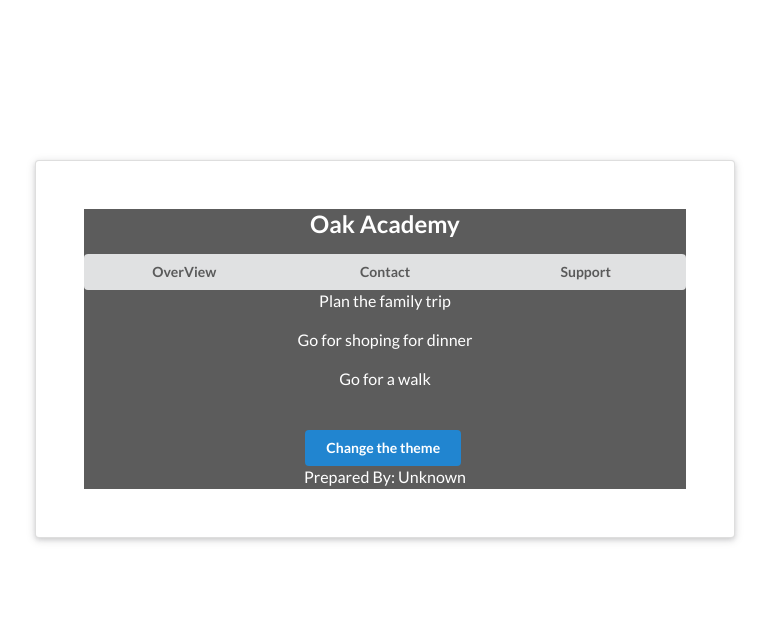
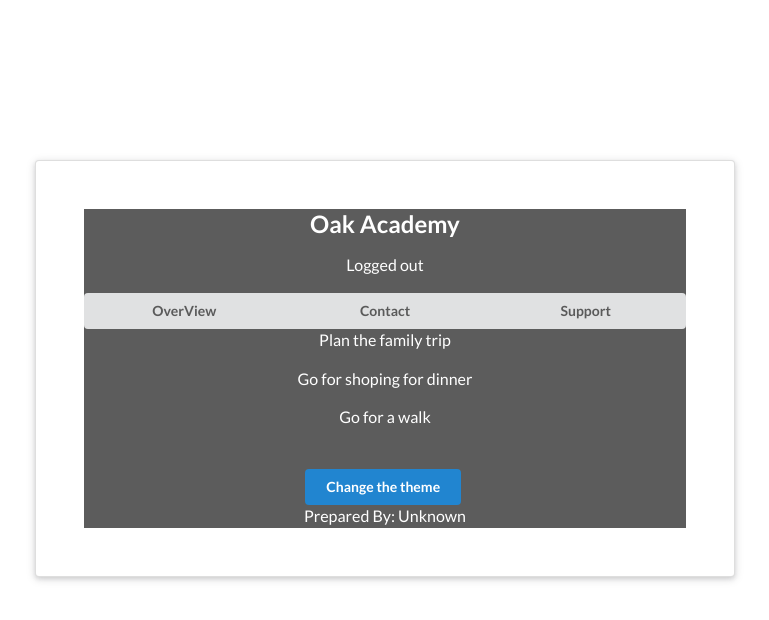
Before and after one commit to wmz786/contextAPI, a React (Create React App) app: page / in a window 1280 px wide. Shown: the top 620 px of the page, without its empty margins (255-1024 px from the left). Built offline with nearby package versions, Linux system fonts and the light colour scheme.

Commit message:
use multiple context inside one component

```diff
--- a/src/App.js
+++ b/src/App.js
@@ -2,16 +2,19 @@ import Footer from "./components/Footer";
 import Navbar from "./components/Navbar";
 import TodoList from "./components/TodoList";
 import ThemeContextProvider from "./contexts/ThemeContext";
+import AuthContextProvider from "./contexts/AuthContext";
 
 function App() {
   return (
     <div className="App">
       <div className="ui raised very padded text container segment">
-        <ThemeContextProvider>
-          <Navbar />
-          <TodoList />
-          <Footer />
-        </ThemeContextProvider>
+        <AuthContextProvider>
+          <ThemeContextProvider>
+            <Navbar />
+            <TodoList />
+            <Footer />
+          </ThemeContextProvider>
+        </AuthContextProvider>
       </div>
     </div>
   );
--- a/src/components/Navbar.js
+++ b/src/components/Navbar.js
@@ -1,9 +1,10 @@
 import React, { useContext } from "react";
+import { AuthContext } from "../contexts/AuthContext";
 import { ThemeContext } from "../contexts/ThemeContext";
-
 
 // accessing global state with context useing useContext hook, it works just for functional based components
 const Navbar = () => {
+  const { isLoggedIn, changeAuthValue } = useContext(AuthContext);
   const { values } = useContext(ThemeContext);
   const { isDarkTheme, darkTheme, lightTheme } = values;
   const theme = isDarkTheme ? darkTheme : lightTheme;
@@ -16,6 +17,9 @@ const Navbar = () => {
       }}
     >
       <h2 style={{ textAlign: "center" }}>Oak Academy</h2>
+      <p style={{ textAlign: "center" }} onClick={changeAuthValue}>
+        {isLoggedIn ? "Logged in" : "Logged out"}
+      </p>
       <div className="ui three buttons">
         <button className="ui button">OverView</button>
         <button className="ui button">Contact</button>
--- /dev/null
+++ b/src/contexts/AuthContext.js
@@ -0,0 +1,19 @@
+import { createContext, useState } from "react";
+
+export const AuthContext = createContext();
+
+const AuthContextProvider = (props) => {
+  const [isLoggedIn, setIsLoggedIn] = useState(false);
+
+  const changeAuthValue = () => {
+    setIsLoggedIn(!isLoggedIn);
+  };
+
+  return (
+    <AuthContext.Provider value={{ ...isLoggedIn, changeAuthValue }}>
+      {props.children}
+    </AuthContext.Provider>
+  );
+};
+
+export default AuthContextProvider;
```
